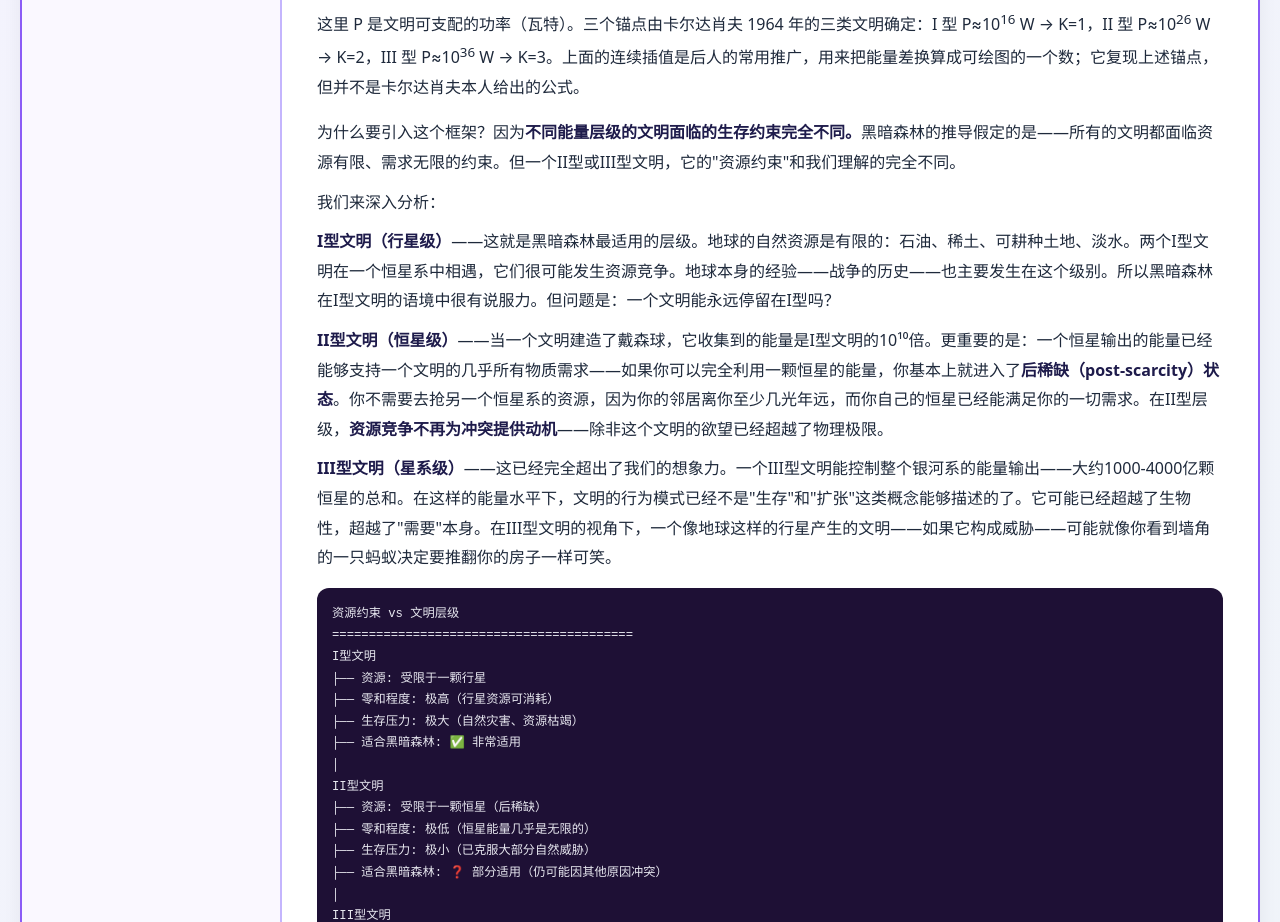
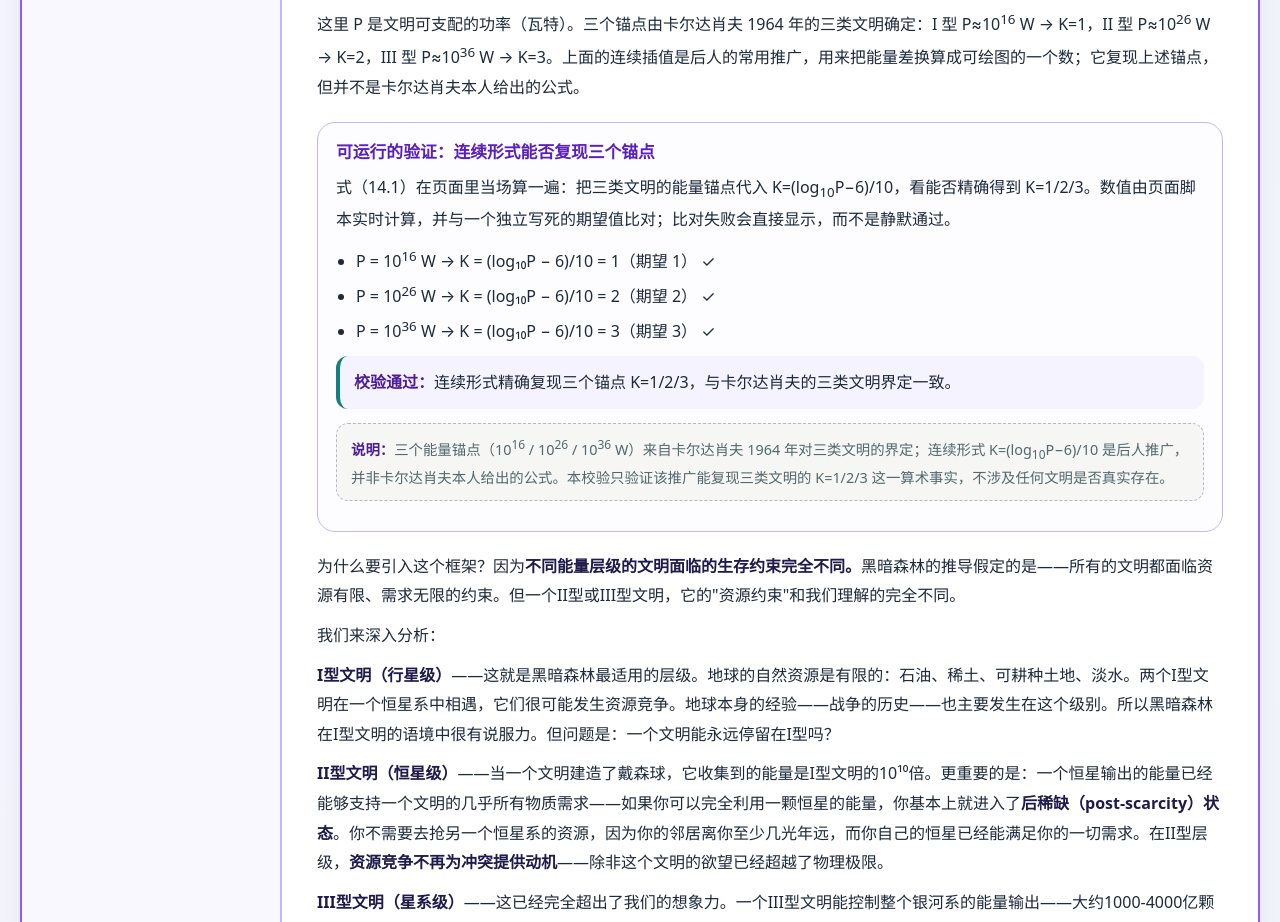
Before and after one commit to 1998x-stack/cosmic-sociology-tutorial, a plain HTML site: page 14.html in a window 1280 px wide. Shown: the part 1223-2145 px from the top of the page. Drawn offline with Linux system fonts and the light colour scheme.

Commit message:
feat(cosmic-sociology-tutorial): add runnable Kardashev-anchor verification to ch14

```diff
--- a/14.html
+++ b/14.html
@@ -89,6 +89,16 @@
                 </div>
             </div>
             <p>这里 P 是文明可支配的功率（瓦特）。三个锚点由卡尔达肖夫 1964 年的三类文明确定：I 型 P≈10<sup>16</sup> W → K=1，II 型 P≈10<sup>26</sup> W → K=2，III 型 P≈10<sup>36</sup> W → K=3。上面的连续插值是后人的常用推广，用来把能量差换算成可绘图的一个数；它复现上述锚点，但并不是卡尔达肖夫本人给出的公式。</p>
+        </div>
+
+        <div class="widget" id="kardashev-verify">
+            <h3>可运行的验证：连续形式能否复现三个锚点</h3>
+            <p>式（14.1）在页面里当场算一遍：把三类文明的能量锚点代入 K=(log<sub>10</sub>P−6)/10，看能否精确得到 K=1/2/3。数值由页面脚本实时计算，并与一个独立写死的期望值比对；比对失败会直接显示，而不是静默通过。</p>
+            <ul id="kardashev-verify-list">
+                <li>正在计算…</li>
+            </ul>
+            <p class="readout" id="kardashev-verify-status" role="status" aria-live="polite">正在计算…</p>
+            <p class="source-note"><strong>说明：</strong>三个能量锚点（10<sup>16</sup> / 10<sup>26</sup> / 10<sup>36</sup> W）来自卡尔达肖夫 1964 年对三类文明的界定；连续形式 K=(log<sub>10</sub>P−6)/10 是后人推广，并非卡尔达肖夫本人给出的公式。本校验只验证该推广能复现三类文明的 K=1/2/3 这一算术事实，不涉及任何文明是否真实存在。</p>
         </div>
 
         <p>为什么要引入这个框架？因为<strong>不同能量层级的文明面临的生存约束完全不同。</strong>黑暗森林的推导假定的是——所有的文明都面临资源有限、需求无限的约束。但一个II型或III型文明，它的"资源约束"和我们理解的完全不同。</p>
@@ -341,6 +351,24 @@ III型文明
         });
         show(0);
     })();
+    (function () {
+        var anchors = [[1e16, 1], [1e26, 2], [1e36, 3]];
+        var list = document.getElementById('kardashev-verify-list');
+        var status = document.getElementById('kardashev-verify-status');
+        if (!list || !status) { return; }
+        function k(p) { return (Math.log10(p) - 6) / 10; }
+        var rows = '', ok = true;
+        for (var i = 0; i < anchors.length; i++) {
+            var p = anchors[i][0], exp = anchors[i][1], got = k(p);
+            var hit = Math.abs(got - exp) < 1e-9;
+            ok = ok && hit;
+            rows += '<li>P = 10<sup>' + Math.round(Math.log10(p)) + '</sup> W → K = (log&#8321;&#8320;P − 6)/10 = ' + got + '（期望 ' + exp + '）' + (hit ? ' &#10003;' : ' &#10007;') + '</li>';
+        }
+        list.innerHTML = rows;
+        status.innerHTML = ok
+            ? '<span class="stage-label">校验通过：</span>连续形式精确复现三个锚点 K=1/2/3，与卡尔达肖夫的三类文明界定一致。'
+            : '<span class="stage-label">校验失败：</span>计算结果与期望锚点不符，请以正文公式为准。';
+    })();
 </script>
 </body>
 </html>
```
